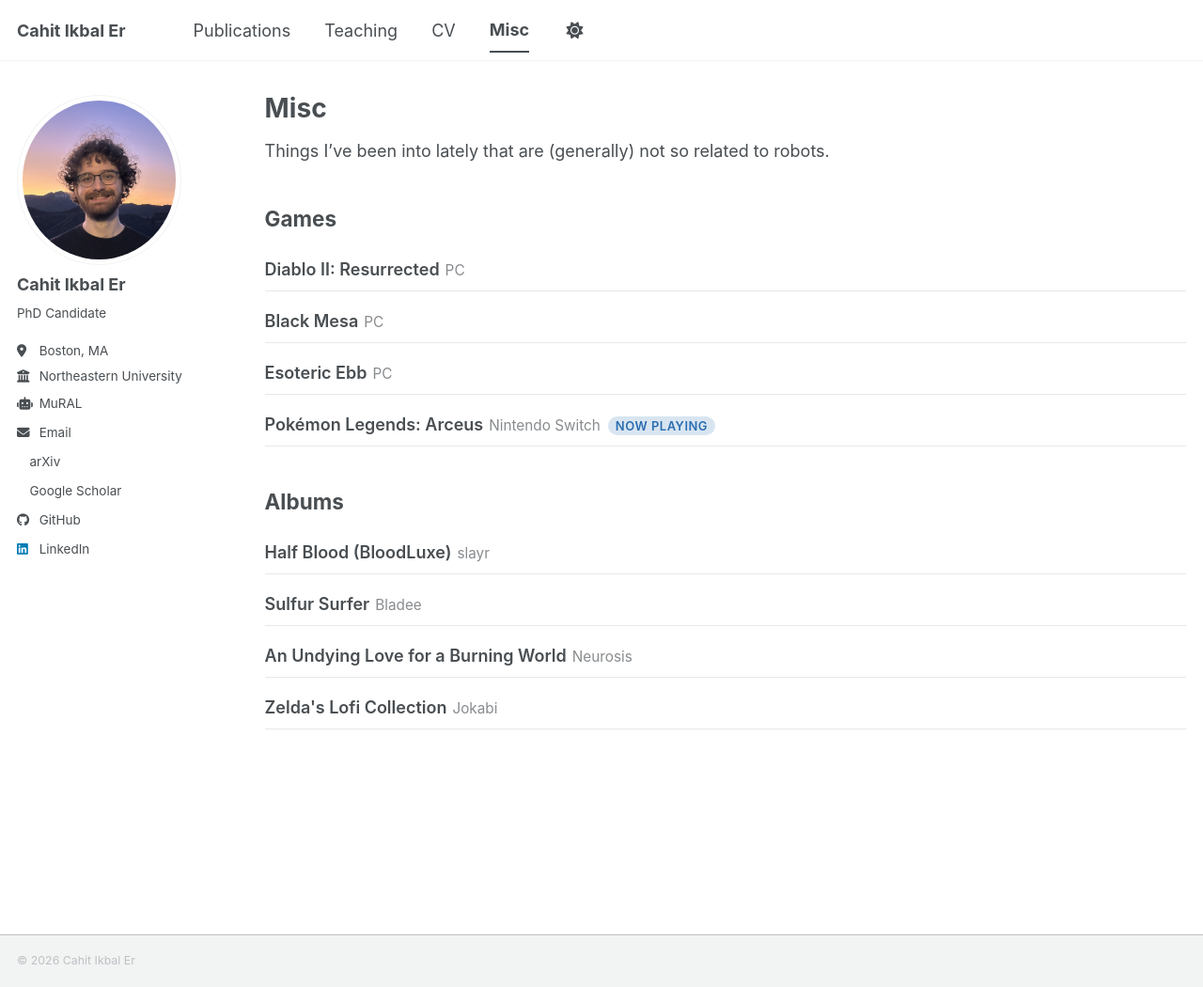
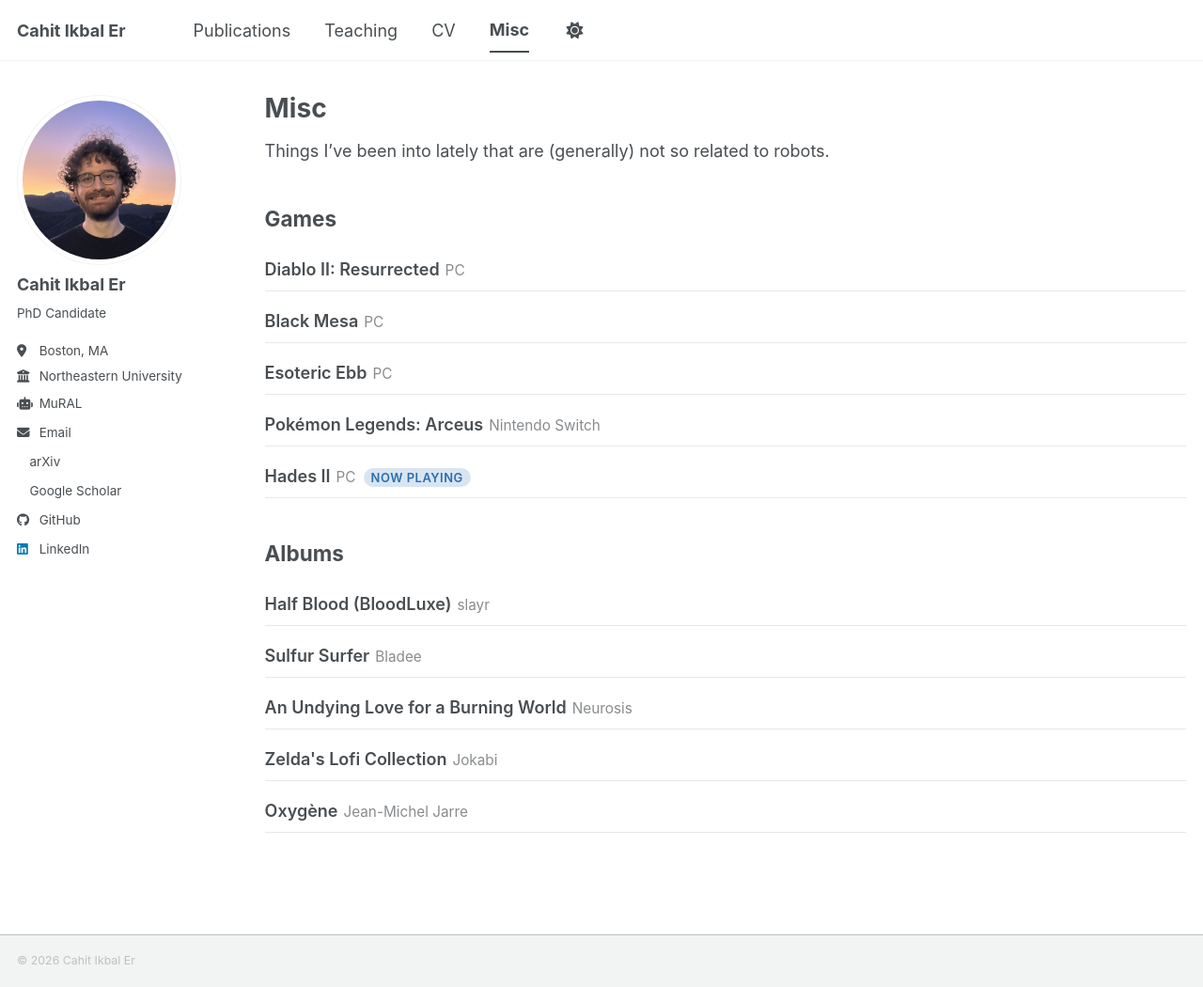
Before and after one commit to cahiter/cahiter.github.io, a Jekyll site: the page built from _pages/misc.md, in a window 1280 px wide and 1050 px high. Shown: the whole window at 94% size. Built offline with Jekyll 4.4.1, drawn with Linux system fonts in a browser that asks for light colours; a style sheet for code colours, icons or effects is not loaded.

Commit message:
Update misc.md

```diff
--- a/_pages/misc.md
+++ b/_pages/misc.md
@@ -25,7 +25,8 @@ Things I've been into lately that are (generally) not so related to robots.
 <li><span class="misc-title">Diablo II: Resurrected</span><span class="misc-meta">PC</span></li>
 <li><span class="misc-title">Black Mesa</span><span class="misc-meta">PC</span></li>
 <li><span class="misc-title">Esoteric Ebb</span><span class="misc-meta">PC</span></li>
-<li><span class="misc-title">Pokémon Legends: Arceus</span><span class="misc-meta">Nintendo Switch</span><span class="misc-now">Now playing</span></li>
+<li><span class="misc-title">Pokémon Legends: Arceus</span><span class="misc-meta">Nintendo Switch</span></li>
+<li><span class="misc-title">Hades II</span><span class="misc-meta">PC</span><span class="misc-now">Now playing</span></li>
 </ul>
 
 ## Albums
@@ -35,4 +36,5 @@ Things I've been into lately that are (generally) not so related to robots.
 <li><span class="misc-title">Sulfur Surfer</span><span class="misc-meta">Bladee</span></li>
 <li><span class="misc-title">An Undying Love for a Burning World</span><span class="misc-meta">Neurosis</span></li>
 <li><span class="misc-title">Zelda's Lofi Collection</span><span class="misc-meta">Jokabi</span></li>
+<li><span class="misc-title">Oxygène</span><span class="misc-meta">Jean-Michel Jarre</span></li>
 </ul>
```
